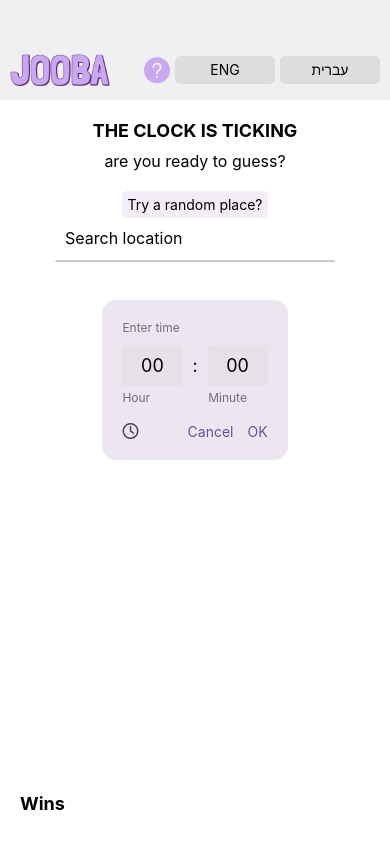
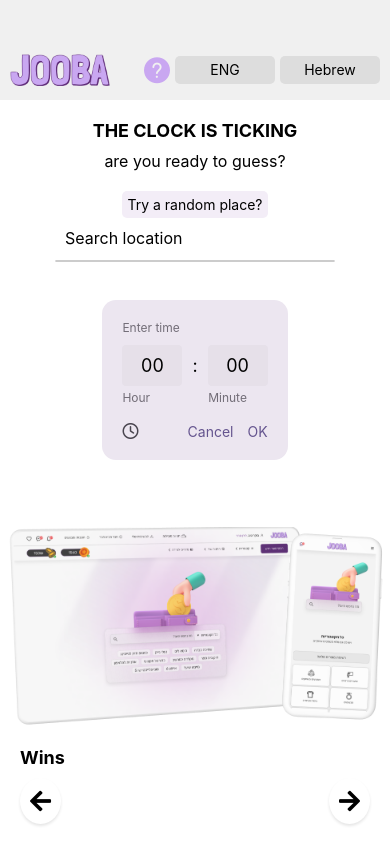
Before and after one commit to yonatanhershko/Jooba-Clock-Game, a React Native app: screen / in a window 390 px wide. Built offline with nearby package versions, Linux system fonts and the light colour scheme.

Commit message:
Add pagination

```diff
--- a/App.js
+++ b/App.js
@@ -1,6 +1,6 @@
 import 'intl-pluralrules'
 import React, { useEffect, useState } from 'react'
-import { StyleSheet, View, Text, Alert, TouchableOpacity, I18nManager } from 'react-native'
+import { StyleSheet, View, Text, Alert, TouchableOpacity, I18nManager,Image  } from 'react-native'
 import axios from 'axios'
 import Header from './components/Header.jsx'
 import SearchBar from './components/SearchBar.jsx'
@@ -8,6 +8,7 @@ import TimePicker from './components/TimePicker.jsx'
 import WinList from './components/WinList.jsx'
 import AnswerModal from './components/AnswerModal.jsx'
 import InfoModal from './components/InfoModal.jsx'
+import JoobaImg from './assets/imgs/JoobaImg.png'
 import { saveWins, loadWins, API_KEY, RANDOM_LOCATIONS } from './services/storage.js'
 import { useTranslation } from 'react-i18next'
 
@@ -108,6 +109,8 @@ export default function App() {
         <View style={styles.imageContainer}>
         </View>
       </View>
+      <Image source={JoobaImg} style={styles.JoobaImg} />
+
 
       <WinList wins={wins} onDeleteWin={handleDeleteWin} />
 
@@ -154,5 +157,11 @@ const styles = StyleSheet.create({
     padding: 5,
     borderRadius: 5,
     backgroundColor: '#f3edf7',
+  },
+  JoobaImg:{
+    height:200,
+    width:390,
+    alignSelf:'flex-end',
+    zIndex:-1,
   }
 })
--- a/components/Header.jsx
+++ b/components/Header.jsx
@@ -5,9 +5,9 @@ import i18n from '../services/i18/i18n.js'
 
 export default function Header({ onInfoPress }) {
 
-  const changeLanguage = (lang) => {
+  function changeLanguage(lang) {
     i18n.changeLanguage(lang)
-  };
+  }
 
   return (
     <View style={styles.header}>
@@ -20,7 +20,7 @@ export default function Header({ onInfoPress }) {
           <Text style={styles.langBtnText}>ENG</Text>
         </TouchableOpacity>
         <TouchableOpacity style={styles.langBtn} onPress={() => changeLanguage('he')}>
-          <Text style={styles.langBtnText}>עברית</Text>
+          <Text style={styles.langBtnText}>Hebrew</Text>
         </TouchableOpacity>
       </View>
     </View>
--- a/components/InfoModal.jsx
+++ b/components/InfoModal.jsx
@@ -52,13 +52,13 @@ const styles = StyleSheet.create({
         borderRadius: 10,
         width: '85%',
         maxHeight: '57%',
-        flexDirection: isRTL ? 'rtl' : 'ltr',
-        textAlign: isRTL ? 'right' : 'left',
+        // flexDirection: isRTL ? 'rtl' : 'ltr',
+        textAlign: 'center',
     },
     title: {
         fontSize: 24,
         fontWeight: 'bold',
-        marginBottom: 20,
+        marginBottom: 10,
         textAlign: 'center',
     },
     sectionTitle: {
@@ -66,6 +66,7 @@ const styles = StyleSheet.create({
         fontWeight: 'bold',
         marginTop: 15,
         marginBottom: 10,
+        textAlign: 'center',
     },
     instructionContainer: {
         marginLeft: isRTL ? 0 : 10,
@@ -75,18 +76,20 @@ const styles = StyleSheet.create({
         fontSize: 16,
         fontWeight: 'bold',
         marginTop: 10,
+        textAlign: 'center',
     },
     subInstruction: {
         marginLeft: isRTL ? 15 : 0,
         marginRight: isRTL ? 0 : 15,
         marginBottom: 5,
+        textAlign: 'center',
     },
     modalBtn: {
         backgroundColor: '#c9a7f1',
         padding: 10,
         borderRadius: 5,
         alignItems: 'center',
-        width: '50%',
+        width: 100,
         alignSelf: 'center',
         marginTop: 10,
     },
--- a/components/WinList.jsx
+++ b/components/WinList.jsx
@@ -1,21 +1,53 @@
-
-import React from 'react'
-import { View, Text, StyleSheet, ScrollView } from 'react-native'
+import React, { useState, useRef } from 'react'
+import { View, Text, StyleSheet, ScrollView, Dimensions } from 'react-native'
 import AntDesign from '@expo/vector-icons/AntDesign'
+import FontAwesome5 from '@expo/vector-icons/FontAwesome5'
 import { TouchableOpacity } from 'react-native'
 import { useTranslation } from 'react-i18next'
 
+const CARD_WIDTH = 210
+const VISIBLE_CARDS = 1
+
 export default function WinsList({ wins, onDeleteWin }) {
   const { t } = useTranslation()
+  const scrollViewRef = useRef(null)
+  const [currentIndex, setCurrentIndex] = useState(0)
+
+  function scrollLeft() {
+    if (currentIndex > 0) {
+      const newIndex = Math.max(currentIndex - VISIBLE_CARDS, 0)
+      setCurrentIndex(newIndex)
+      scrollViewRef.current.scrollTo({ x: newIndex * CARD_WIDTH, animated: true })
+    }
+  }
+
+  function scrollRight() {
+    if (currentIndex + VISIBLE_CARDS < wins.length) {
+      const newIndex = Math.min(currentIndex + VISIBLE_CARDS, wins.length - VISIBLE_CARDS)
+      setCurrentIndex(newIndex)
+      scrollViewRef.current.scrollTo({ x: newIndex * CARD_WIDTH, animated: true })
+    }
+  }
 
   return (
     <View style={styles.container}>
       <Text style={styles.title}>{t('WinList.win')}</Text>
-      <ScrollView horizontal>
+      <View style={styles.scrollContainer}>
+        <TouchableOpacity onPress={scrollLeft} style={styles.arrowButton}>
+          <FontAwesome5 name="arrow-left" size={24} color="black" />
+        </TouchableOpacity>
+        <ScrollView
+          ref={scrollViewRef}
+          horizontal
+          showsHorizontalScrollIndicator={false}
+          contentContainerStyle={styles.scrollContent}
+          snapToInterval={CARD_WIDTH}
+          decelerationRate="fast"
+          scrollEnabled={false}
+        >
           {wins.map((win, index) => (
             <View key={index} style={styles.card}>
-            <TouchableOpacity onPress={() => onDeleteWin(index)} style={styles.closeIcon}
-            >
+              <TouchableOpacity onPress={() => onDeleteWin(index)} style={styles.closeIcon}>
                 <AntDesign name="closecircleo" size={18} color="black" />
               </TouchableOpacity>
               <Text style={styles.timeText}>{t('WinList.time')}: {win.time}</Text>
@@ -23,6 +55,10 @@ export default function WinsList({ wins, onDeleteWin }) {
             </View>
           ))}
         </ScrollView>
+        <TouchableOpacity onPress={scrollRight} style={styles.arrowButton}>
+          <FontAwesome5 name="arrow-right" size={24} color="black" />
+        </TouchableOpacity>
+      </View>
     </View>
   )
 }
@@ -36,8 +72,14 @@ const styles = StyleSheet.create({
     fontWeight: 'bold',
     marginBottom: 10,
   },
+  scrollContainer: {
+    flexDirection: 'row',
+    alignItems: 'center',
+  },
+  scrollContent: {
+    paddingHorizontal: 10,
+  },
   card: {
-    flex: 1,
     justifyContent: 'center',
     padding: 10,
     marginRight: 10,
@@ -45,16 +87,25 @@ const styles = StyleSheet.create({
     borderWidth: 2,
     borderColor: '#f0f0f0',
     position: 'relative',
-    width: 210,
+    width: CARD_WIDTH,
   },
   closeIcon: {
     position: 'absolute',
-    top: 0,
-    right: 0,
-    cursor: 'pointer',
+    top: 5,
+    right: 5,
   },
   timeText: {
     fontWeight: 'bold',
     marginBottom: 5,
   },
+  arrowButton: {
+    padding: 10,
+    backgroundColor: 'white',
+    borderRadius: '50%',
+    shadowColor: '#000',
+    shadowOffset: { width: 0, height: 2 },
+    shadowOpacity: 0.1, // Shadow opacity
+    shadowRadius: 3, // Shadow blur
+    elevation: 3, //Android
+  },
 })
```
Also changed, not shown: assets/imgs/JoobaImg.png (added). Lines whose indentation alone changed are shown as unchanged.
